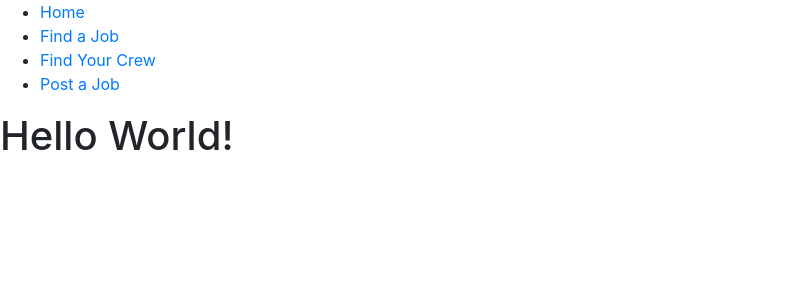
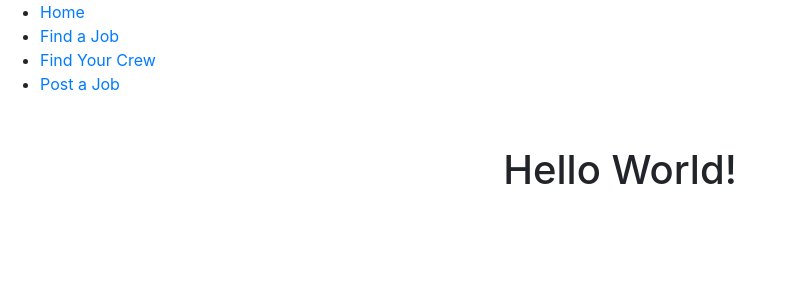
Before and after one commit to amakaanikwe/bric_sheets_react, a React (Create React App) app in the folder React_App/: page / in a window 1280 px wide. Shown: the top 300 px of the page, without its empty margins (0-794 px from the left). Built offline with nearby package versions, Linux system fonts and the light colour scheme.

Commit message:
Updated HomeComp

```diff
--- a/React_App/src/Components/Home_Page/HomeComp.jsx
+++ b/React_App/src/Components/Home_Page/HomeComp.jsx
@@ -6,7 +6,7 @@ class HomeIndexComp extends React.Component{
   render () {
     return (
       <>
-        <header>
+        <header className="container header">
             <h1>Hello World!</h1>
         </header>
       </>
```
